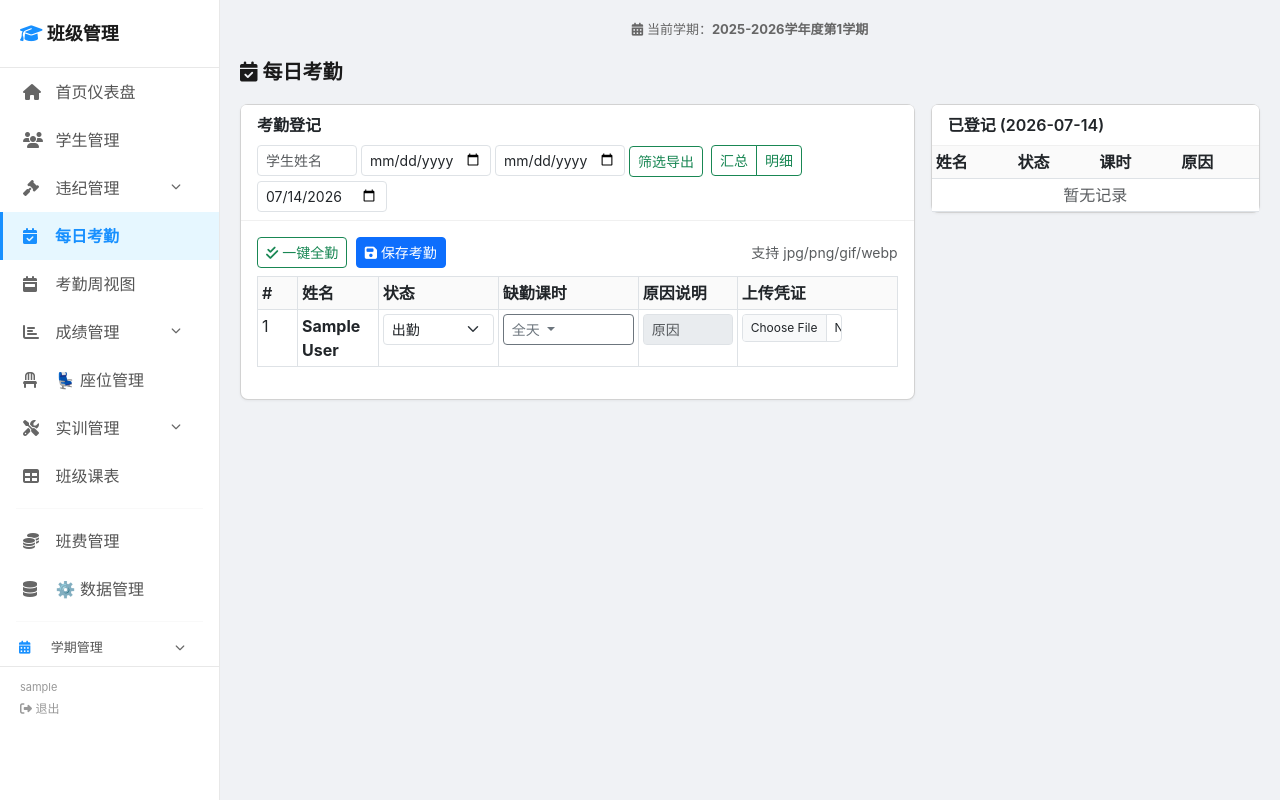
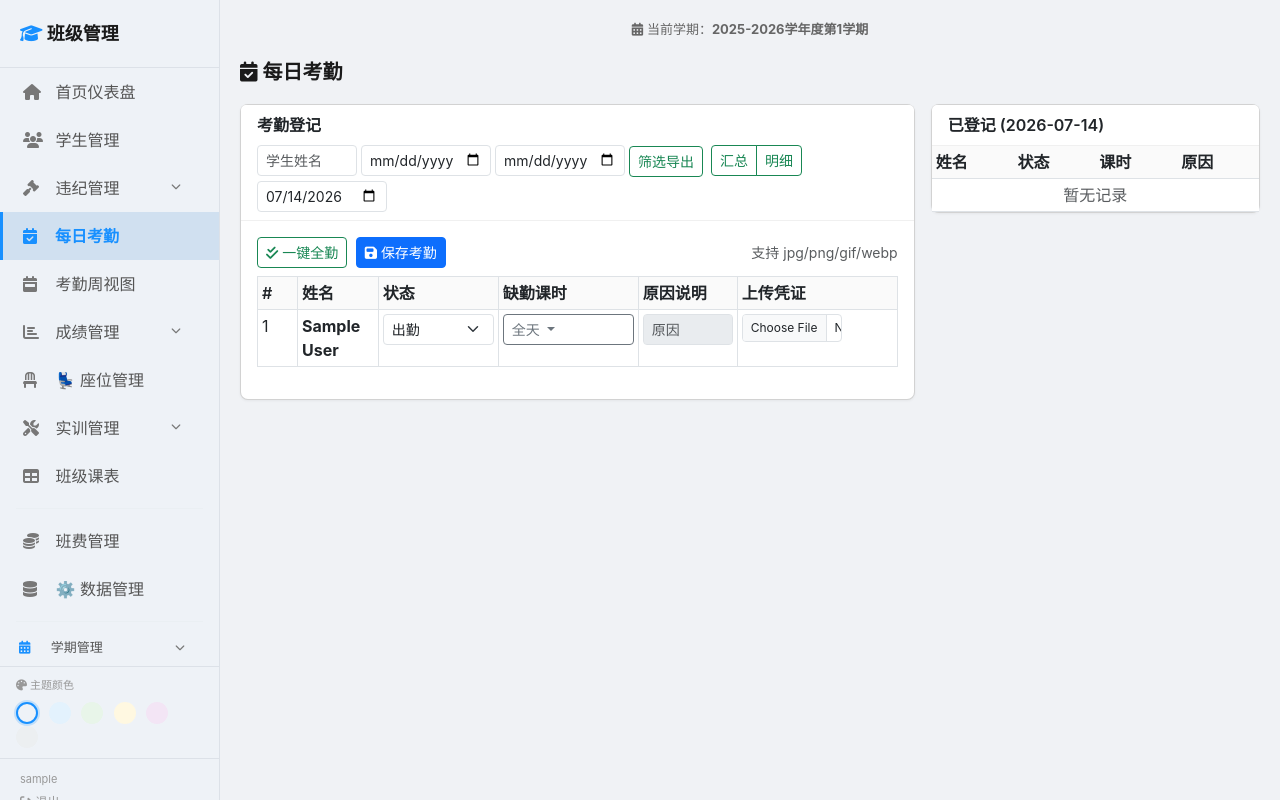
Before and after one commit to Jwzhonga/class-manager, a Flask app: page /attendance in a window 1280 px wide. Run offline with Flask 3, Linux system fonts and the light colour scheme; the visitor is signed in with stand-in values (Sample User, id 1); data comes from the database, SQL or seed files in the repository; data that the repository does not hold is empty; some libraries are stand-ins or nearby versions.

Commit message:
feat: 侧边栏主题颜色选择器（6种浅色预设）
- 用CSS变量重构侧边栏颜色体系
- 侧边栏最左下角添加主题选择器（6色圆点）
- 预设：极光蓝(默认) / 天空蓝 / 薄荷绿 / 暖米色 / 淡紫色 / 静谧灰
- 选择后localStorage持久化保存
- hover/active/border/文字颜色全部联动适配

```diff
--- a/templates/base.html
+++ b/templates/base.html
@@ -33,43 +33,67 @@
         .badge-personal { background-color: #faad14 !important; color: #fff !important; }
         .badge-truant { background-color: #ff4d4f !important; color: #fff !important; }
 
-        /* ── 侧边栏（浅色主题） ── */
+        /* ── 侧边栏主题变量（默认：极光蓝） ── */
         .sidebar {
-            background: #ffffff;
-            border-right: 1px solid #e8e8e8;
+            /* CSS 变量 -- 切换主题时只需改这几项 */
+            --sd-bg: #eef2f7;
+            --sd-border: #dce1e8;
+            --sd-text: #333;
+            --sd-nav-text: #555;
+            --sd-nav-icon: #777;
+            --sd-hover-text: #1890ff;
+            --sd-hover-bg: #dce8f5;
+            --sd-active-text: #1890ff;
+            --sd-active-bg: #d0e0f0;
+            --sd-active-border: #1890ff;
+            --sd-logo-color: #1a1a1a;
+            --sd-logo-icon: #1890ff;
+            --sd-footer-border: #dce1e8;
+            --sd-footer-text: #999;
+            --sd-sem-hover: #dce8f5;
+
+            background: var(--sd-bg);
+            border-right: 1px solid var(--sd-border);
             position: fixed; top: 0; left: 0;
             width: 220px; height: 100vh;
-            color: #333; z-index: 100;
+            color: var(--sd-text); z-index: 100;
             overflow-y: auto;
-            transition: all 0.3s;
+            transition: background 0.3s, border-color 0.3s;
         }
+        /* ── 主题色预设 ── */
+        .theme-skyblue  { --sd-bg: #e3f2fd; --sd-border: #bbdefb; --sd-hover-bg: #bbdefb; --sd-active-bg: #90caf9; --sd-sem-hover: #bbdefb; }
+        .theme-mint     { --sd-bg: #e8f5e9; --sd-border: #c8e6c9; --sd-hover-bg: #c8e6c9; --sd-active-bg: #a5d6a7; --sd-sem-hover: #c8e6c9; }
+        .theme-cream    { --sd-bg: #fff8e1; --sd-border: #ffecb3; --sd-hover-bg: #ffecb3; --sd-active-bg: #ffe082; --sd-sem-hover: #ffecb3; }
+        .theme-lavender { --sd-bg: #f3e5f5; --sd-border: #e1bee7; --sd-hover-bg: #e1bee7; --sd-active-bg: #ce93d8; --sd-sem-hover: #e1bee7; }
+        .theme-gray     { --sd-bg: #eceff1; --sd-border: #cfd8dc; --sd-hover-bg: #cfd8dc; --sd-active-bg: #b0bec5; --sd-sem-hover: #cfd8dc; }
+
         .sidebar .logo {
             padding: 20px; font-size: 18px; font-weight: bold;
-            border-bottom: 1px solid #e8e8e8;
-            color: #1a1a1a;
+            border-bottom: 1px solid var(--sd-border);
+            color: var(--sd-logo-color);
         }
-        .sidebar .logo i { color: #1890ff; }
+        .sidebar .logo i { color: var(--sd-logo-icon); }
         .sidebar .nav-link {
-            color: #555;
+            color: var(--sd-nav-text);
             padding: 12px 20px;
             border-radius: 0;
             transition: all 0.2s;
             border-left: 3px solid transparent;
         }
         .sidebar .nav-link:hover {
-            color: #1890ff;
-            background: #e6f7ff;
-            border-left-color: #1890ff;
+            color: var(--sd-hover-text);
+            background: var(--sd-hover-bg);
+            border-left-color: var(--sd-active-border);
         }
         .sidebar .nav-link.active {
-            color: #1890ff;
-            background: #e6f7ff;
-            border-left-color: #1890ff;
+            color: var(--sd-active-text);
+            background: var(--sd-active-bg);
+            border-left-color: var(--sd-active-border);
             font-weight: 600;
         }
-        .sidebar .nav-link i { width: 20px; margin-right: 8px; color: #666; }
+        .sidebar .nav-link i { width: 20px; margin-right: 8px; color: var(--sd-nav-icon); }
         .sidebar .nav-link:hover i,
-        .sidebar .nav-link.active i { color: #1890ff; }
+        .sidebar .nav-link.active i { color: var(--sd-active-text); }
         .sidebar .sub-nav .nav-link {
             padding: 8px 16px 8px 40px;
             font-size: 13px;
@@ -78,17 +102,17 @@
         .sidebar .sub-nav .nav-link:hover,
         .sidebar .sub-nav .nav-link.active {
             border-left: none;
-            background: #f0f9ff;
+            background: var(--sd-hover-bg);
         }
-        .sidebar hr { border-color: #e8e8e8; margin: 8px 16px; }
+        .sidebar hr { border-color: var(--sd-border); margin: 8px 16px; }
 
         /* 学期管理区域 */
-        .sidebar .sem-section a { color: #555; }
-        .sidebar .sem-section a:hover { color: #1890ff; }
+        .sidebar .sem-section a { color: var(--sd-nav-text); }
+        .sidebar .sem-section a:hover { color: var(--sd-hover-text); }
         .sidebar .sem-btn {
             font-size: 12px;
             background: transparent;
-            color: #555;
+            color: var(--sd-nav-text);
             border: none;
             border-radius: 4px;
             padding: 3px 8px;
@@ -97,22 +121,48 @@
         }
         .sidebar .sem-btn:hover,
         .sidebar .sem-btn.active {
-            background: #e6f7ff;
-            color: #1890ff;
+            background: var(--sd-sem-hover);
+            color: var(--sd-hover-text);
         }
-        .sidebar .sem-btn i { color: #1890ff; }
         .sidebar .sidebar-footer {
-            border-top: 1px solid #e8e8e8;
+            border-top: 1px solid var(--sd-footer-border);
             padding: 12px 20px;
         }
-        .sidebar .sidebar-footer .text-muted { color: #999 !important; font-size: 11px; }
+        .sidebar .sidebar-footer .text-muted { color: var(--sd-footer-text) !important; font-size: 11px; }
         .sidebar .sidebar-footer .logout-link {
-            color: #999;
+            color: var(--sd-footer-text);
             font-size: 12px;
             text-decoration: none;
         }
         .sidebar .sidebar-footer .logout-link:hover {
             color: #ff4d4f;
+        }
+        /* ── 主题选择器 ── */
+        .theme-picker {
+            padding: 10px 16px;
+            border-top: 1px solid var(--sd-border);
+        }
+        .theme-picker .picker-label {
+            font-size: 11px;
+            color: var(--sd-footer-text);
+            margin-bottom: 6px;
+        }
+        .theme-picker .theme-dot {
+            display: inline-block;
+            width: 22px; height: 22px;
+            border-radius: 50%;
+            cursor: pointer;
+            border: 2px solid transparent;
+            transition: all 0.2s;
+            margin-right: 6px;
+            vertical-align: middle;
+        }
+        .theme-picker .theme-dot:hover {
+            transform: scale(1.15);
+        }
+        .theme-picker .theme-dot.active {
+            border-color: #1890ff;
+            box-shadow: 0 0 0 2px #1890ff33;
         }
 
         /* ── 主内容区 ── */
@@ -340,6 +390,19 @@
             </div>
         </div>
 
+        <!-- 主题选择器 -->
+        <div class="theme-picker">
+            <div class="picker-label"><i class="fas fa-palette"></i> 主题颜色</div>
+            <div>
+                <span class="theme-dot active" data-theme="default"  style="background:#eef2f7" title="极光蓝（默认）"></span>
+                <span class="theme-dot" data-theme="skyblue"  style="background:#e3f2fd" title="天空蓝"></span>
+                <span class="theme-dot" data-theme="mint"     style="background:#e8f5e9" title="薄荷绿"></span>
+                <span class="theme-dot" data-theme="cream"    style="background:#fff8e1" title="暖米色"></span>
+                <span class="theme-dot" data-theme="lavender" style="background:#f3e5f5" title="淡紫色"></span>
+                <span class="theme-dot" data-theme="gray"     style="background:#eceff1" title="静谧灰"></span>
+            </div>
+        </div>
+
         <div class="sidebar-footer">
             <div class="text-muted">{{ session.get('username','') }}</div>
             <a href="/logout" class="logout-link"><i class="fas fa-sign-out-alt"></i> 退出</a>
@@ -527,6 +590,38 @@ function confirmDelSemester(id) {
     if (!confirm('再次确认：此操作不可撤销！')) return;
     fetch('/semester/' + id + '/delete', {method:'POST'}).then(function(r){location.reload();});
 }
+/* ── 主题切换 ── */
+(function() {
+    var sidebar = document.querySelector('.sidebar');
+    var dots = document.querySelectorAll('.theme-dot');
+    function setTheme(name) {
+        // 移除所有主题 class
+        var classes = sidebar.className.split(' ').filter(function(c) {
+            return c.indexOf('theme-') !== 0;
+        });
+        if (name && name !== 'default') {
+            classes.push('theme-' + name);
+        }
+        sidebar.className = classes.join(' ');
+        // 更新选中状态
+        dots.forEach(function(d) { d.classList.remove('active'); });
+        var active = document.querySelector('.theme-dot[data-theme="' + name + '"]');
+        if (active) active.classList.add('active');
+        // 保存到 localStorage
+        try { localStorage.setItem('sidebar_theme', name); } catch(e) {}
+    }
+    dots.forEach(function(dot) {
+        dot.addEventListener('click', function() {
+            setTheme(this.dataset.theme);
+        });
+    });
+    // 恢复上次选择的主题
+    try {
+        var saved = localStorage.getItem('sidebar_theme');
+        if (saved) setTheme(saved);
+    } catch(e) {}
+})();
+</script>
 </script>
 <script>
 document.addEventListener('DOMContentLoaded', function() {
```
